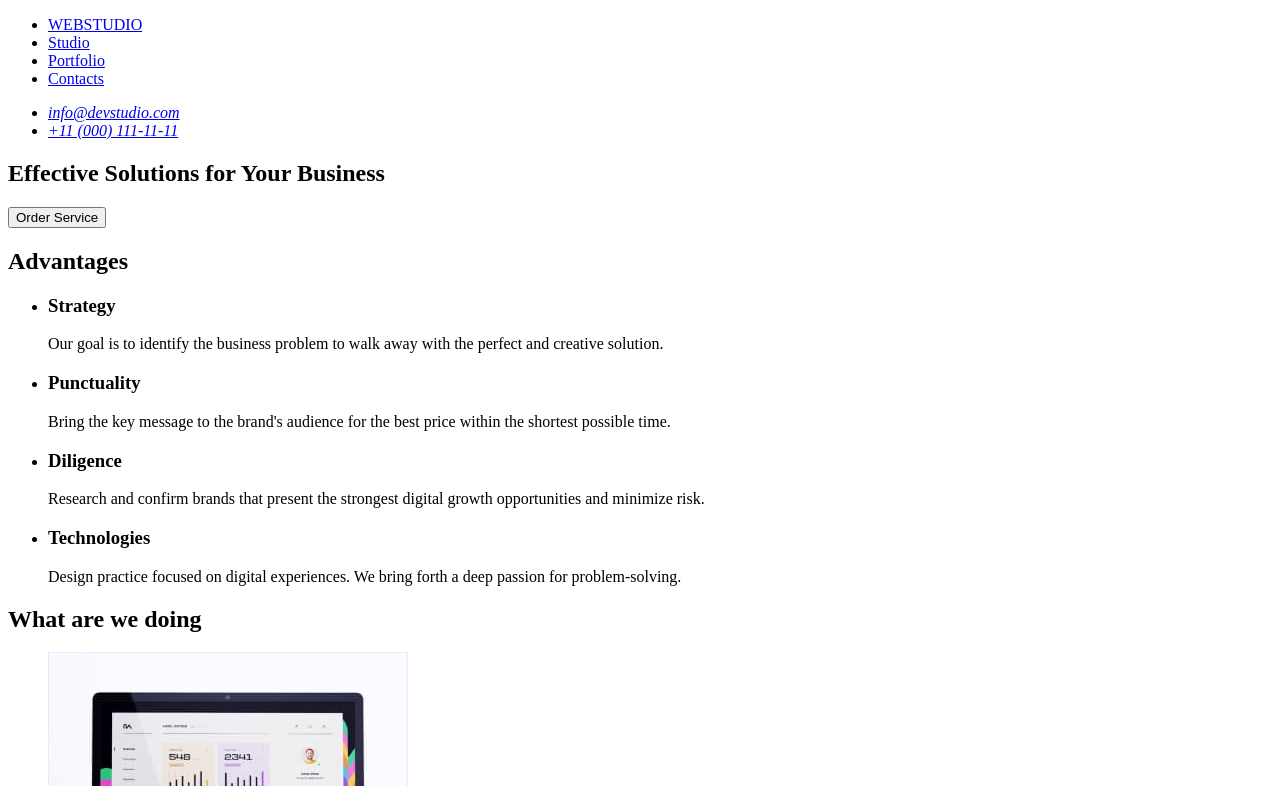
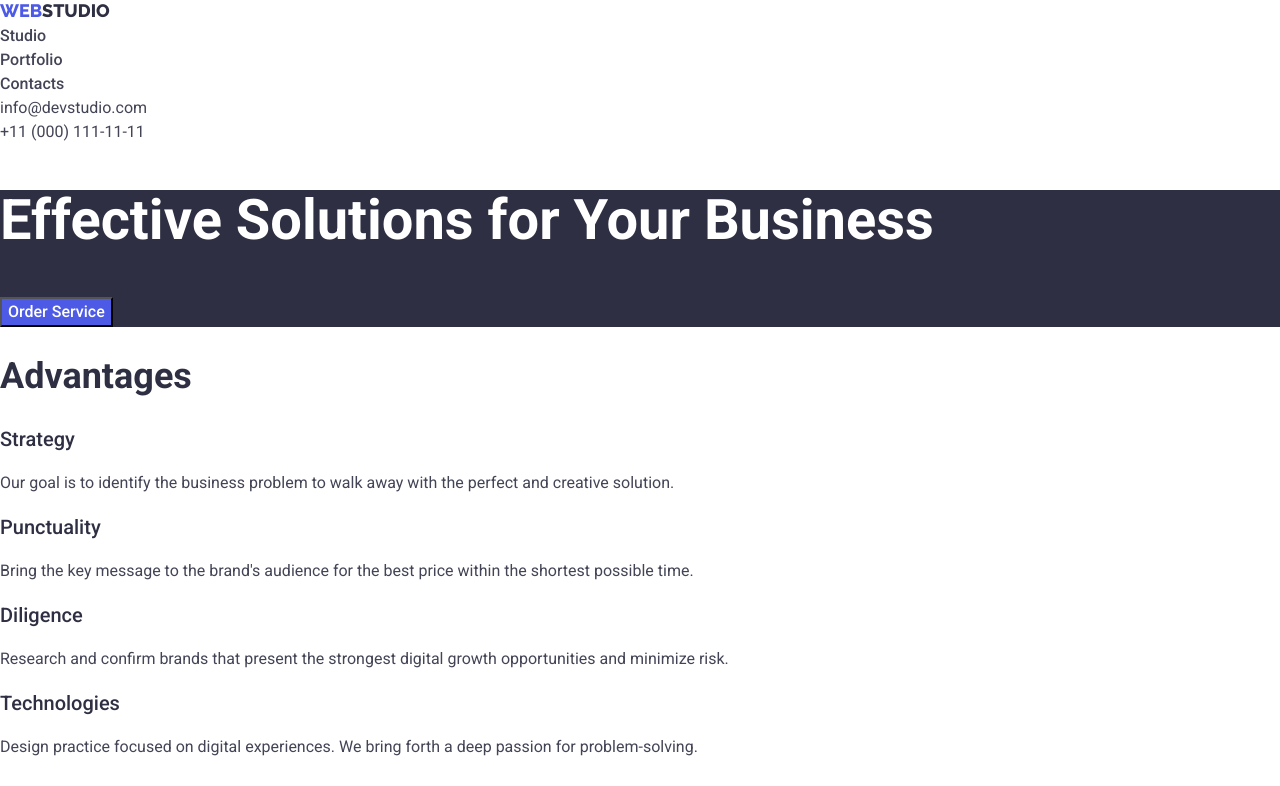
Before and after one commit to orm81zp/goit-markup-hw-02, a website: page src/index.html in a window 1280 px wide. Shown: the top 786 px of the page. Drawn offline with Linux system fonts and the light colour scheme.

Commit message:
review updates

```diff
--- a/src/css/styles.css
+++ b/src/css/styles.css
@@ -1,7 +1,5 @@
-html,
-body,
-p,
-ul {
+/* normalize */
+html, body, p, ul {
   margin: 0;
   padding: 0;
 }
@@ -14,6 +12,7 @@ button {
   cursor: pointer;
 }
 
+/* CSS variables */
 :root {
   --primary-brand: #4D5AE5;
   --pressed-state: #404BBF;
@@ -29,6 +28,15 @@ button {
   --modal-background: #FCFCFC;
 }
 
+/* Body */
+body {
+  font-family: "Roboto", "Helvetica Neue", Arial, sans-serif;
+  line-height: 1.5;
+  color: var(--text);
+  letter-spacing: 2%;
+}
+
+/* links */
 a {
   text-decoration: none;
   color: var(--text);
@@ -39,58 +47,14 @@ a:focus {
   color: var(--pressed-state);
 }
 
-body {
-  font-family: "Roboto", "Helvetica Neue", Arial, sans-serif;
-  font-weight: 400;
-  font-size: 16px;
-  line-height: 1.5;
-  color: var(--text);
-  letter-spacing: 2%;
-}
-
-h1, h2 {
-  font-weight: 700;
-}
-h3 {
-  font-weight: 500;
-}
-h1, h2, h3 {
-  color: var(--dark);
-}
-h1 {
-  font-size: 56px;
-  line-height: 1.08;
-}
-h2 {
-  font-size: 36px;
-  line-height: 1.11;
-}
-h3 {
-  font-size: 20px;
-  line-height: 1.2;
-}
-
-/* Header */
-header {
-  background-color: var(--white-background);
-}
-
-/* Hero section */
-.section-hero {
-  background-color: var(--dark);
-}
-
-.section-hero h1 {
-  color: var(--white-text);
-}
-
 /* Buttons */
 .button {
-  font-size: 16px;
+  font-size: inherit;
+  font-family: inherit;
+  font-weight: 500;
   line-height: 1.5;
   background-color: var(--primary-brand);
   color: var(--white-text);
-  font-weight: 500;
 }
 
 .button:hover,
@@ -109,20 +73,53 @@ button.secondary:focus {
   color: var(--white-text);
 }
 
+/* headings */
+.heading {
+  color: var(--dark);
+}
+.heading-1 {
+  font-size: 56px;
+  line-height: 1.08;
+  font-weight: 700; /* bold by default */
+}
+.heading-2 {
+  font-size: 36px;
+  line-height: 1.11;
+  font-weight: 700; /* bold by default */
+}
+.heading-3 {
+  font-size: 20px;
+  line-height: 1.2;
+  font-weight: 500; /* bold by default */
+}
+
+/* Header */
+header {
+  background-color: var(--white-background);
+}
+
+/* Hero section */
+.section-hero {
+  background-color: var(--dark);
+}
+
+.section-hero .heading-1 {
+  color: var(--white-text);
+}
+
 /* Navigation */
 .page-nav {
   color: var(--dark);
 }
-.page-nav--link {
+.page-nav-link {
   font-weight: 500;
 }
-
-.address-phone--link:hover {
-  color: var(--text);
+.address-list {
+  font-style: normal;
 }
 
 /* Brand Logo */
-.logo-text {
+.brandlogo-text {
   font-family: "Raleway";
   font-weight: 800;
   text-transform: uppercase;
@@ -131,12 +128,15 @@ button.secondary:focus {
   letter-spacing: 3%;
   color: var(--primary-brand)
 }
-.logo-text:hover,
-.logo-text:focus  {
+.brandlogo-text:hover,
+.brandlogo-text:focus  {
   color: var(--primary-brand)
 }
-.logo-text--accent {
+.brandlogo-text .accent {
   color: var(--dark);
+}
+.brandlogo-text.light .accent {
+  color: var(--white-text);
 }
 
 /* Footer */
@@ -144,7 +144,3 @@ footer {
   background-color: var(--dark);
   color: var(--white-text);
 }
-
-footer .logo-text--accent {
-  color: var(--white-text);
-}
--- a/src/index.html
+++ b/src/index.html
@@ -10,22 +10,20 @@
       href="https://fonts.googleapis.com/css2?family=Raleway:wght@800&family=Roboto:wght@400;500;700;900&display=swap"
       rel="stylesheet"
     />
-    <link href="./css//styles.css" rel="stylesheet" />
+    <link href="./css/styles.css" rel="stylesheet" />
   </head>
   <body>
     <header>
       <nav class="page-nav">
-        <ul>
-          <li>
-            <a href="./index.html" class="logo-text">WEB<span class="logo-text--accent">STUDIO</span></a>
-          </li>
-          <li><a href="./index.html" class="page-nav--link">Studio</a></li>
-          <li><a href="./portfolio.html" class="page-nav--link">Portfolio</a></li>
-          <li><a href="#" class="page-nav--link">Contacts</a></li>
+        <a href="./index.html" class="brandlogo-text">WEB<span class="accent">STUDIO</span></a>
+        <ul class="page-nav-list">
+          <li><a href="./index.html" class="page-nav-link">Studio</a></li>
+          <li><a href="./portfolio.html" class="page-nav-link">Portfolio</a></li>
+          <li><a href="#" class="page-nav-link">Contacts</a></li>
         </ul>
       </nav>
       <address>
-        <ul>
+        <ul class="address-list">
           <li>
             <a href="mailto:info@devstudio.com">info@devstudio.com</a>
           </li>
@@ -34,36 +32,42 @@
       </address>
     </header>
     <main>
-      <section class="section-hero">
-        <h1>Effective Solutions for Your Business</h1>
+      <section class="section section-hero">
+        <h1 class="heading heading-1">Effective Solutions for Your Business</h1>
         <button type="button" class="button">Order Service</button>
       </section>
-      <section>
-        <h2>Advantages</h2>
-        <ul>
+      <section class="section section-advantages">
+        <h2 class="heading heading-2">Advantages</h2>
+        <ul class="advantages-list">
           <li>
-            <h3>Strategy</h3>
-            <p>Our goal is to identify the business problem to walk away with the perfect and creative solution.</p>
+            <h3 class="heading heading-3">Strategy</h3>
+            <p class="text">
+              Our goal is to identify the business problem to walk away with the perfect and creative solution.
+            </p>
           </li>
           <li>
-            <h3>Punctuality</h3>
-            <p>Bring the key message to the brand's audience for the best price within the shortest possible time.</p>
+            <h3 class="heading heading-3">Punctuality</h3>
+            <p class="text">
+              Bring the key message to the brand's audience for the best price within the shortest possible time.
+            </p>
           </li>
           <li>
-            <h3>Diligence</h3>
-            <p>
+            <h3 class="heading heading-3">Diligence</h3>
+            <p class="text">
               Research and confirm brands that present the strongest digital growth opportunities and minimize risk.
             </p>
           </li>
           <li>
-            <h3>Technologies</h3>
-            <p>Design practice focused on digital experiences. We bring forth a deep passion for problem-solving.</p>
+            <h3 class="heading heading-3">Technologies</h3>
+            <p class="text">
+              Design practice focused on digital experiences. We bring forth a deep passion for problem-solving.
+            </p>
           </li>
         </ul>
       </section>
-      <section>
-        <h2>What are we doing</h2>
-        <ul>
+      <section class="section section-projects">
+        <h2 class="heading heading-2">What are we doing</h2>
+        <ul class="projects-list">
           <li>
             <img width="360" height="300" src="./images/cms.jpg" alt="We are doing CMS" />
           </li>
@@ -75,35 +79,37 @@
           </li>
         </ul>
       </section>
-      <section>
-        <h2>Our Team</h2>
-        <ul>
+      <section class="section section-team">
+        <h2 class="heading heading-2">Our Team</h2>
+        <ul class="team-list">
           <li>
             <img width="264" height="260" src="./images/mark-guerrero.jpg" alt="Mark Guerrero" />
-            <h3>Mark Guerrero</h3>
-            <p>Product Designer</p>
+            <h3 class="heading heading-3">Mark Guerrero</h3>
+            <p class="text">Product Designer</p>
           </li>
           <li>
             <img width="264" height="260" src="./images/tom-ford.jpg" alt="Tom Ford" />
-            <h3>Tom Ford</h3>
-            <p>Frontend Developer</p>
+            <h3 class="heading heading-3">Tom Ford</h3>
+            <p class="text">Frontend Developer</p>
           </li>
           <li>
             <img width="264" height="260" src="./images/camila-garcia.jpg" alt="Camila Garcia" />
-            <h3>Camila Garcia</h3>
-            <p>Marketing</p>
+            <h3 class="heading heading-3">Camila Garcia</h3>
+            <p class="text">Marketing</p>
           </li>
           <li>
             <img width="264" height="260" src="./images/daniel-wilson.jpg" alt="Daniel Wilson" />
-            <h3>Daniel Wilson</h3>
-            <p>UI Designer</p>
+            <h3 class="heading heading-3">Daniel Wilson</h3>
+            <p class="text">UI Designer</p>
           </li>
         </ul>
       </section>
     </main>
     <footer>
-      <a href="./index.html" class="logo-text">WEB<span class="logo-text--accent">STUDIO</span></a>
-      <p>Increase the flow of customers and sales for your business with digital marketing & growth solutions.</p>
+      <a href="./index.html" class="brandlogo-text light">WEB<span class="accent">STUDIO</span></a>
+      <p class="text">
+        Increase the flow of customers and sales for your business with digital marketing & growth solutions.
+      </p>
     </footer>
   </body>
 </html>
```
Also changed, not shown: src/portfolio.html (+33 -33 lines), README.md.
